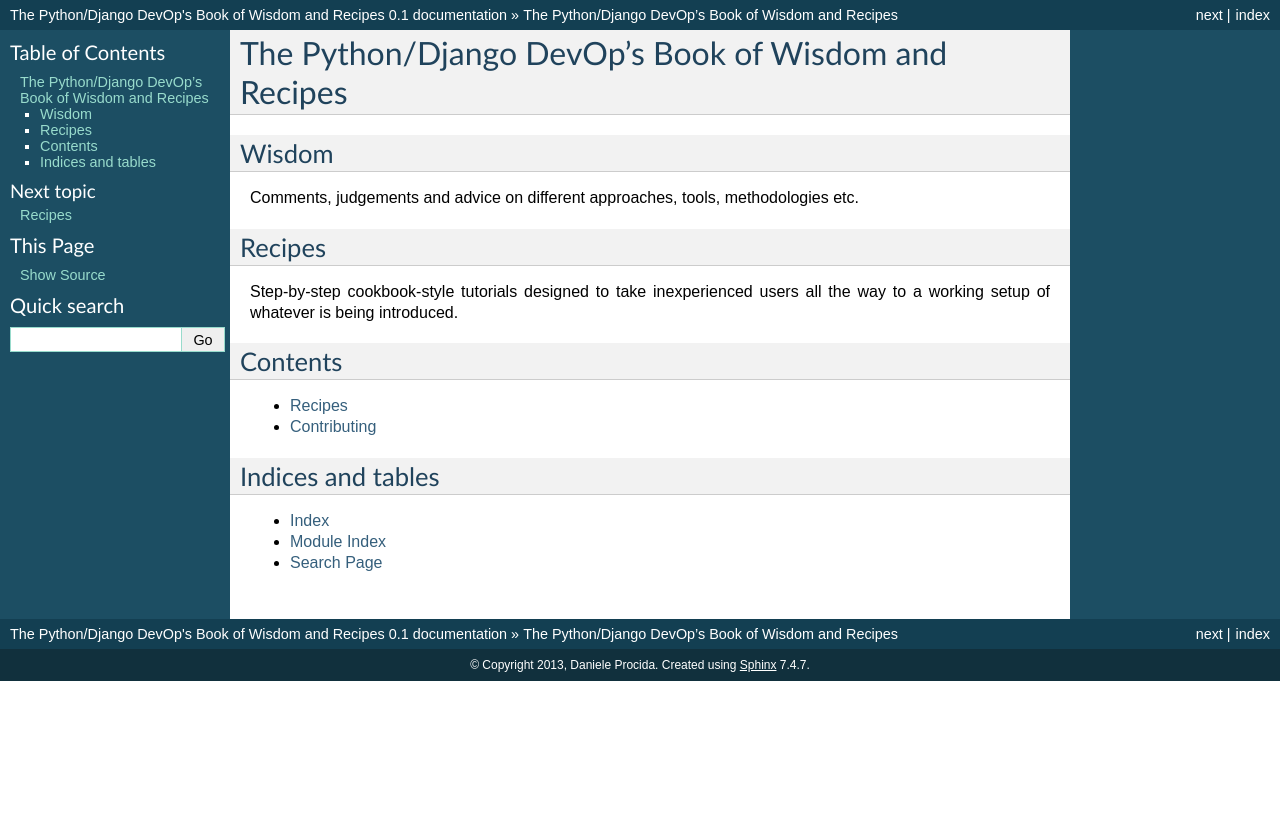
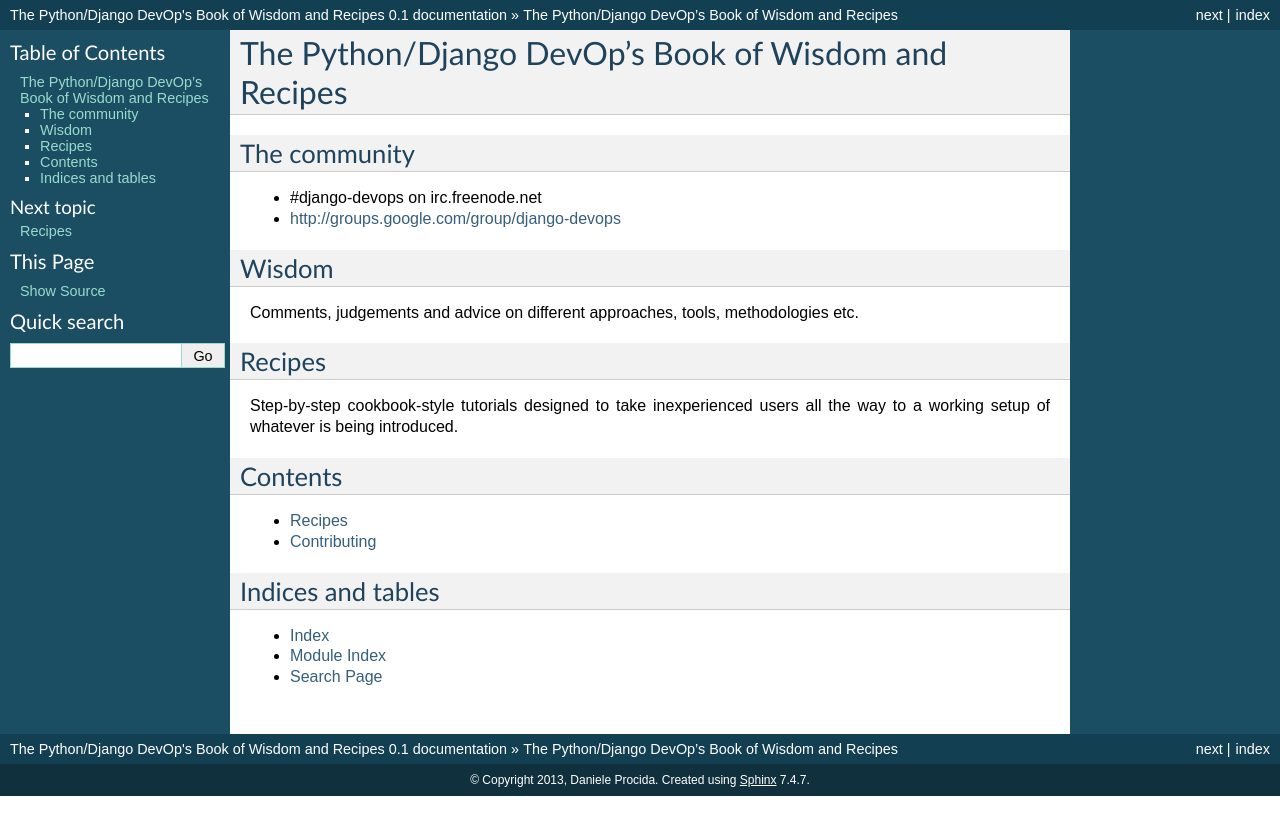
Before and after one commit to sssbox/Python-Django-DevOps, a Sphinx documentation site: the page built from docs/index.rst, in a window 1280 px wide. Shown: the top 835 px of the page. Built offline with Sphinx 7.4.7, drawn with Linux system fonts in a browser that asks for light colours; pages that are not in the unit, such as notebooks, are missing from menus.

Commit message:
email list, irc

```diff
--- a/docs/index.rst
+++ b/docs/index.rst
@@ -1,6 +1,13 @@
 ####################################################
 The Python/Django DevOp's Book of Wisdom and Recipes
 ####################################################
+
+
+The community
+=============
+
+* #django-devops on irc.freenode.net
+* http://groups.google.com/group/django-devops
 
 Wisdom
 ======
```
